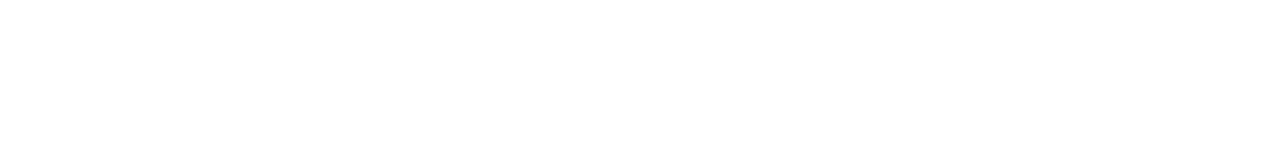
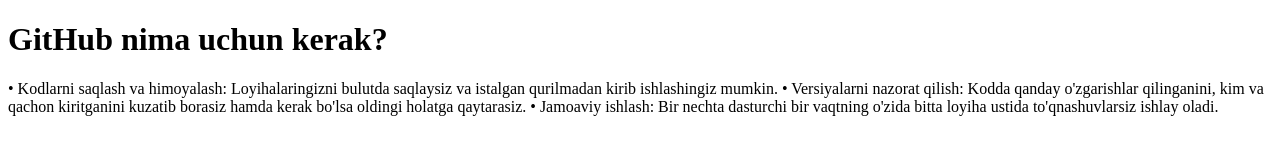
Before and after one commit to sirojbeklider/7-dars_Github, a plain HTML site: page index.html in a window 1280 px wide. Drawn offline with Linux system fonts and the light colour scheme.

Commit message:
index fayli tayyor

```diff
--- a/index.html
+++ b/index.html
@@ -6,6 +6,9 @@
     <title>Document</title>
 </head>
 <body>
-
+    <h1>GitHub nima uchun kerak?</h1>
+    <p>• Kodlarni saqlash va himoyalash: Loyihalaringizni bulutda saqlaysiz va istalgan qurilmadan kirib ishlashingiz mumkin.
+• Versiyalarni nazorat qilish: Kodda qanday o'zgarishlar qilinganini, kim va qachon kiritganini kuzatib borasiz hamda kerak bo'lsa oldingi holatga qaytarasiz.
+• Jamoaviy ishlash: Bir nechta dasturchi bir vaqtning o'zida bitta loyiha ustida to'qnashuvlarsiz ishlay oladi.</p>
 </body>
 </html>
```
